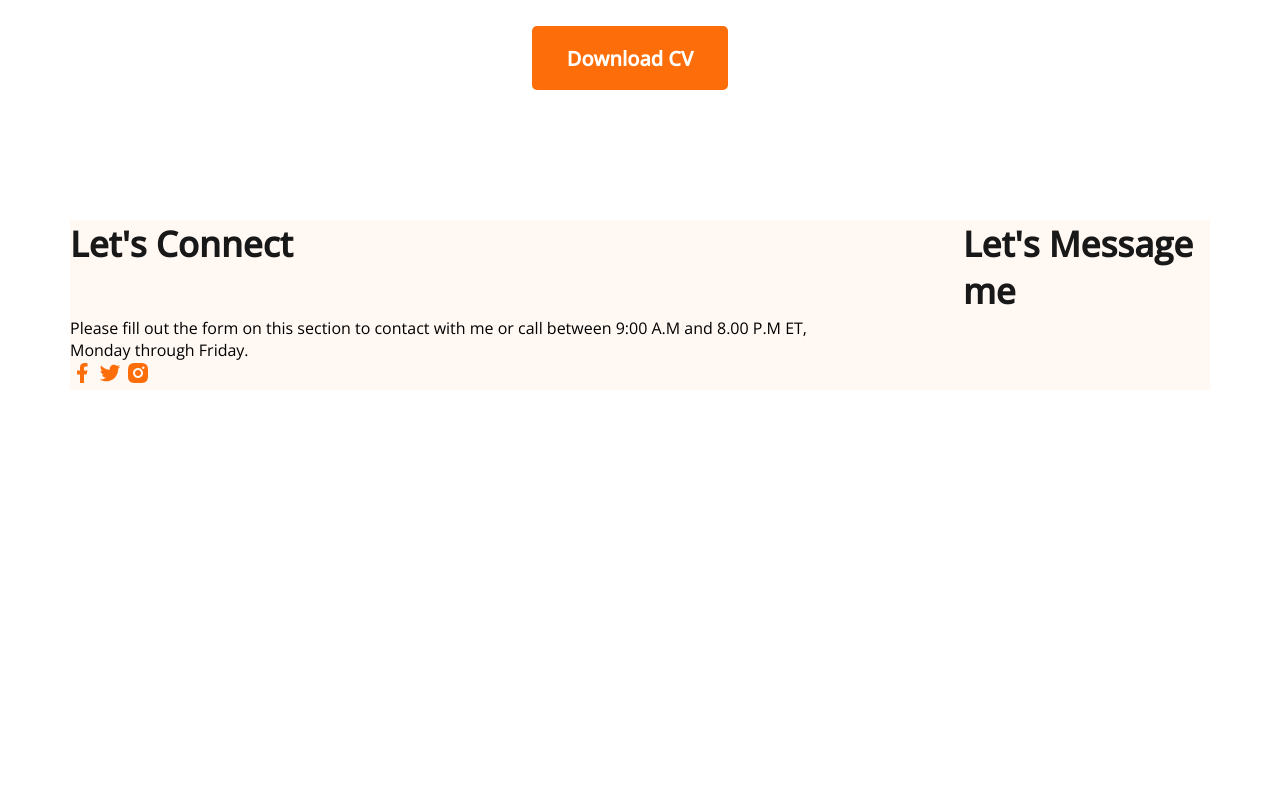
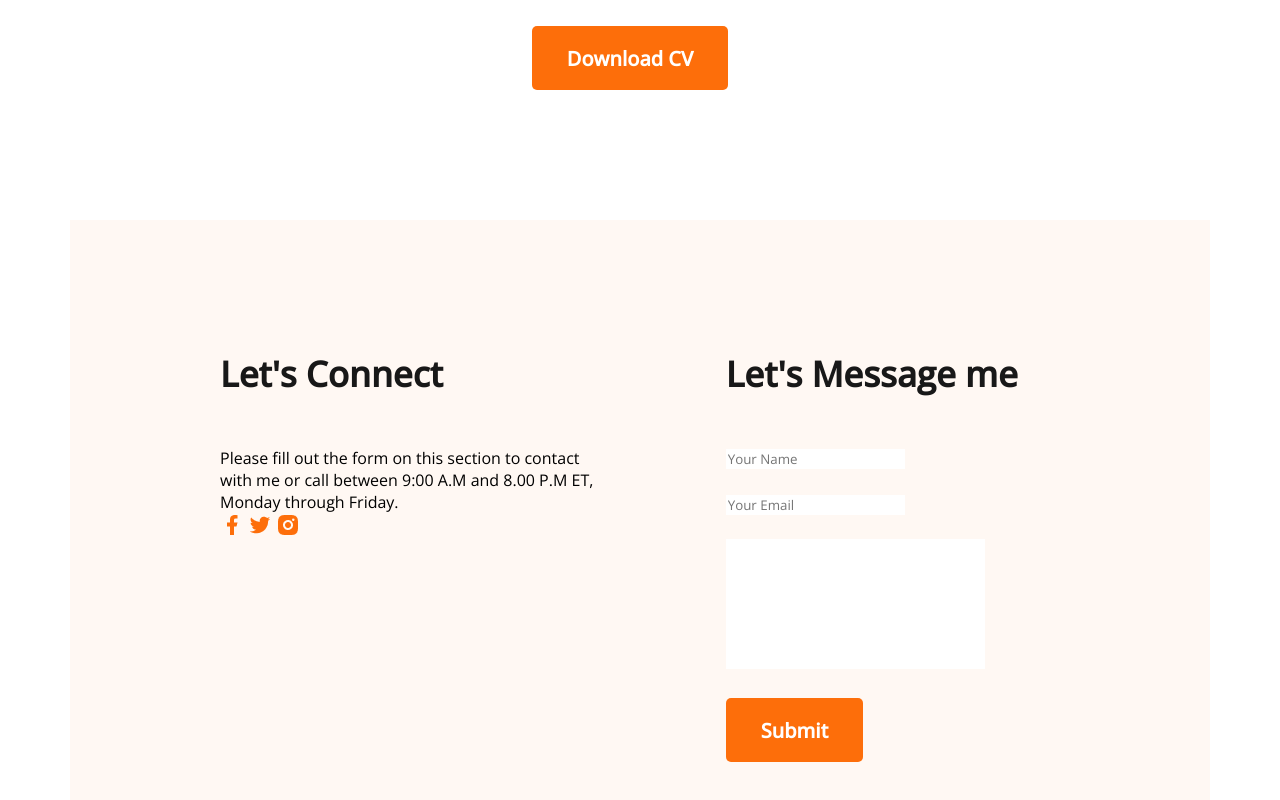
Before and after one commit to BakiAbdullah/Developer_portfolio, a plain HTML site: page index.html in a window 1280 px wide. Shown: the part 3204-4004 px from the top of the page. Before the commit the page ends 3594 px from the top, so only its background shows below. Drawn offline with nearby package versions, Linux system fonts and the light colour scheme.

Commit message:
Commited from pc

```diff
--- a/index.html
+++ b/index.html
@@ -163,13 +163,22 @@
         <h3 class="section-title">Let's Connect</h3>
         <p>Please fill out the form on this section to contact with me or call between 9:00 A.M and 8.00 P.M ET, Monday
           through Friday.</p>
-        <img src="images/icons/facebook.png" alt="">
-        <img src="images/icons/twitter.png" alt="">
-        <img src="images/icons/insta.png" alt="">
+          <a href="">
+            <img src="images/icons/facebook.png" alt=""></a>
+          <a href="">
+            <img src="images/icons/twitter.png" alt=""></a>
+          <a href="">
+            <img src="images/icons/insta.png" alt=""></a>
       </div>
 
       <div>
         <h3 class="section-title">Let's Message me</h3>
+        <form action="">
+          <input type="text" name="" id="" placeholder="Your Name">
+          <input type="email" name="" id="" placeholder="Your Email">
+          <textarea name="" id="" cols="30" rows="7"></textarea>
+          <input type="submit" value="Submit" class="btn-primary">
+        </form>
       </div>
 
   </section>
--- a/styles/portfolio.css
+++ b/styles/portfolio.css
@@ -210,8 +210,20 @@ section {
   display: flex;
   gap: 115px;
   background-color: #fff8f3;
+  padding: 130px 150px;
 }
 
 .contact .section-title {
   text-align: left;
 }
+
+.contact input, textarea {
+  margin-bottom: 24px;
+  border: none;
+}
+.contact input:focus, textarea:focus {
+  outline: none;
+}
+textarea {
+  resize: none;
+}
```
